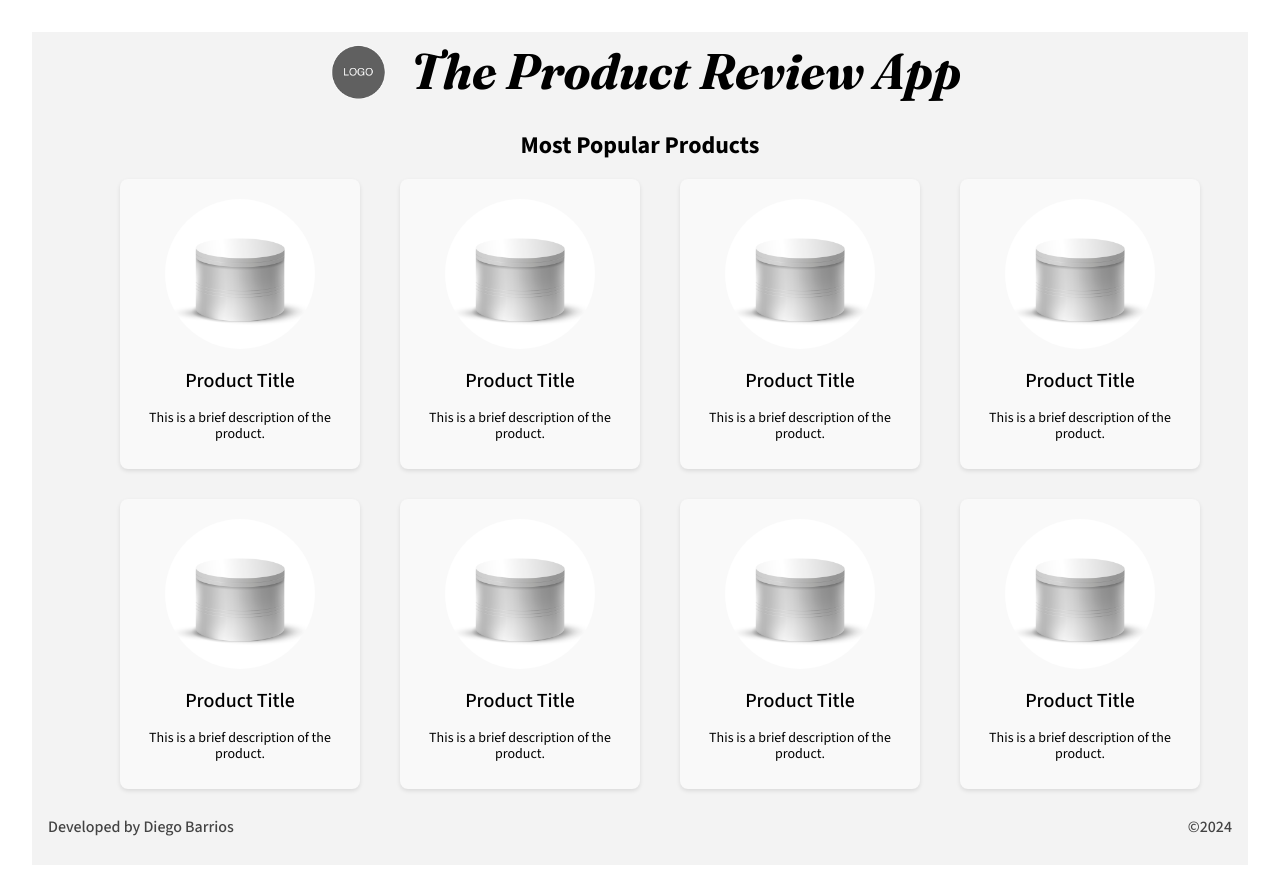
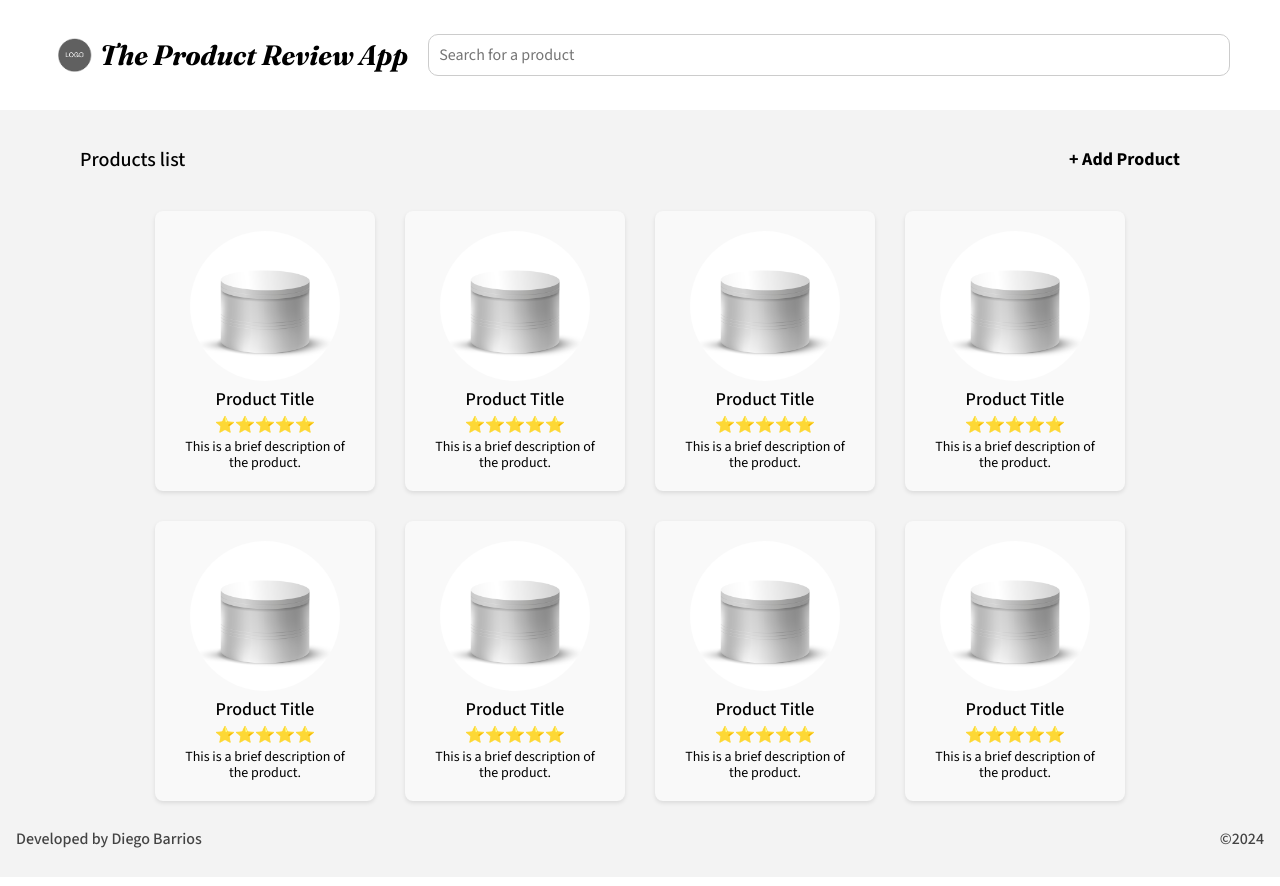
Before and after one commit to dbelfla10/product-review-app, a React (Vite) app: page / in a window 1280 px wide. Shown: the top 886 px of the page. Built offline with nearby package versions, Linux system fonts and the light colour scheme.

Commit message:
Add search input. Update header, main and product components

```diff
--- a/src/components/App/App.css
+++ b/src/components/App/App.css
@@ -1,7 +1,6 @@
 #root {
   max-width: 1280px;
   margin: 0 auto;
-  padding: 2rem;
   text-align: center;
 }
 
--- a/src/components/Header/Header.css
+++ b/src/components/Header/Header.css
@@ -2,17 +2,28 @@
   display: flex;
   justify-content: center;
   align-items: center;
-  padding: 0px 15px;
+  padding: 30px 50px;
+  background-color: white;
 }
 
 .header__logo {
-  width: 80px;
-  height: 80px;
+  width: 50px;
+  height: 50px;
 }
 
 .header__title {
   font-family: "Fraunces", Helvetica, Arial, sans-serif;
+  font-size: 28px;
   font-style: italic;
-  font-size: 50px;
-  margin: 0px 0px 0px 12px;
+  margin: 0px;
 }
+
+.header__search-input {
+  flex: 1;
+  padding: 10px;
+  font-size: 16px;
+  border: 1px solid #ccc;
+  border-radius: 10px;
+  margin: 0 0 0 20px;
+  height: 20px;
+}
--- a/src/components/Header/Header.jsx
+++ b/src/components/Header/Header.jsx
@@ -6,6 +6,11 @@ function Header() {
     <div className="header">
       <img className="header__logo" src={Logo} alt="App logo" />
       <h1 className="header__title">The Product Review App</h1>
+      <input
+        type="text"
+        className="header__search-input"
+        placeholder="Search for a product"
+      />
     </div>
   );
 }
--- a/src/components/Main/Main.css
+++ b/src/components/Main/Main.css
@@ -1,7 +1,28 @@
 .main {
+  padding: 0 80px;
+}
+
+.main__header {
+  display: flex;
+  margin: 30px 0;
+  justify-content: space-between;
+  align-items: center;
 }
 
 .main__title {
+  margin: 0;
+  font-size: 20px;
+  font-weight: 500;
+}
+
+.main__add-product-button {
+  background-color: transparent;
+  font-size: 18px;
+  font-weight: 700;
+  border: none;
+  border-radius: 5px;
+  padding: 10px 20px;
+  cursor: pointer;
 }
 
 .main__products {
@@ -9,8 +30,8 @@
   margin: 0;
   padding: 0;
   display: grid;
-  grid-template-columns: repeat(auto-fit, 200px);
+  grid-template-columns: repeat(auto-fit, 220px);
   row-gap: 30px;
-  column-gap: 80px;
+  column-gap: 30px;
   justify-content: center;
 }
--- a/src/components/Main/Main.jsx
+++ b/src/components/Main/Main.jsx
@@ -4,7 +4,11 @@ import "./Main.css";
 function Main() {
   return (
     <div className="main">
-      <h2 className="main__title">Most Popular Products</h2>
+      <div className="main__header">
+        <p className="main__title">Products list</p>
+        <button className="main__add-product-button">+ Add Product</button>
+      </div>
+
       <div className="main__products">
         <Product />
         <Product />
--- a/src/components/Product/Product.css
+++ b/src/components/Product/Product.css
@@ -1,11 +1,19 @@
 .product {
   background-color: #f9f9f9;
   /* border: 1px solid black; */
-  width: 200px;
-  height: 250px;
+  width: 220px;
+  height: 280px;
   padding: 20px;
   border-radius: 8px;
   box-shadow: 0 2px 4px rgba(0, 0, 0, 0.1);
+  box-sizing: border-box;
+}
+
+.product__info {
+  margin-top: 5px;
+  display: flex;
+  flex-direction: column;
+  gap: 5px;
 }
 
 .product__image {
@@ -15,11 +23,15 @@
 }
 
 .product__title {
-  font-size: 20px;
+  font-size: 18px;
   font-weight: 500;
+  margin: 0;
+  padding: 0;
 }
 
 .product__description {
   font-size: 14px;
   font-weight: 400;
+  margin: 0;
+  padding: 0;
 }
--- a/src/components/Product/Product.jsx
+++ b/src/components/Product/Product.jsx
@@ -5,10 +5,13 @@ function Product() {
   return (
     <div className="product">
       <img className="product__image" src={productImg} alt="Product" />
-      <h2 className="product__title">Product Title</h2>
-      <p className="product__description">
-        This is a brief description of the product.
-      </p>
+      <div className="product__info">
+        <h2 className="product__title">Product Title</h2>
+        <div className="product__rating">⭐⭐⭐⭐⭐</div>
+        <p className="product__description">
+          This is a brief description of the product.
+        </p>
+      </div>
     </div>
   );
 }
```
